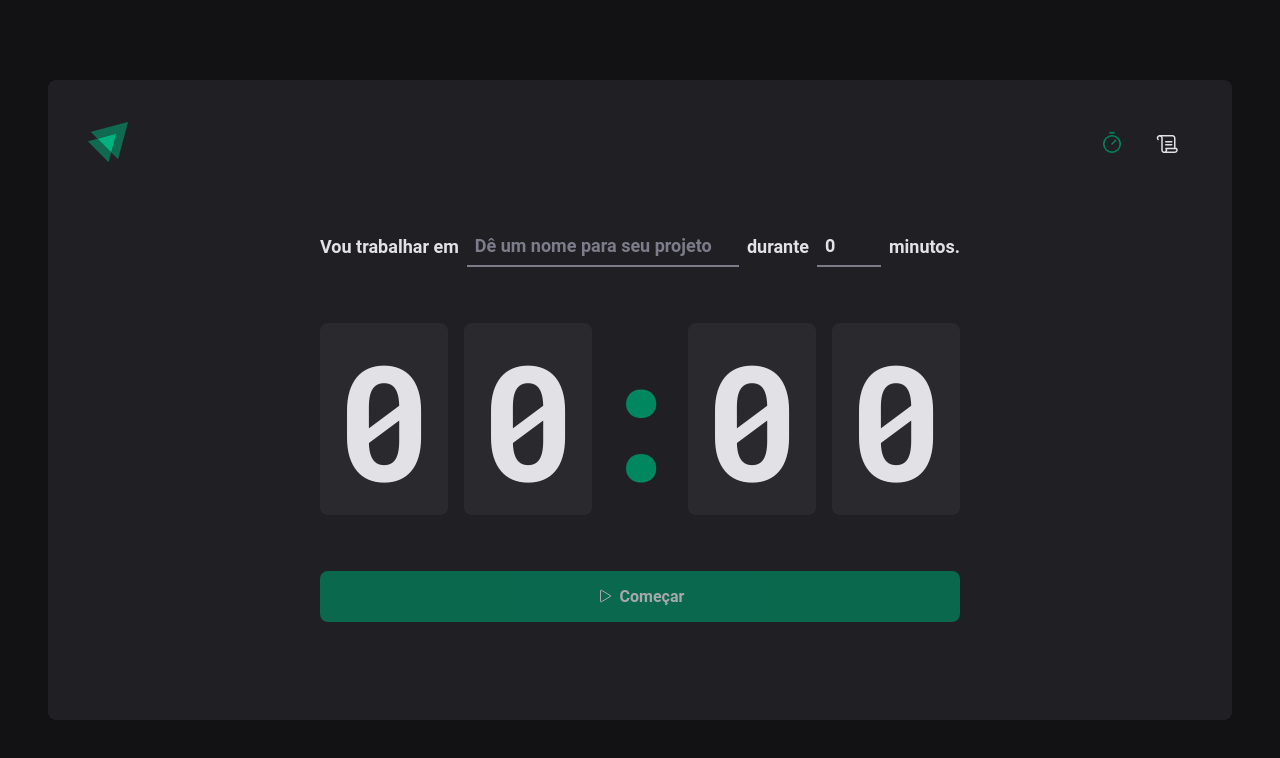
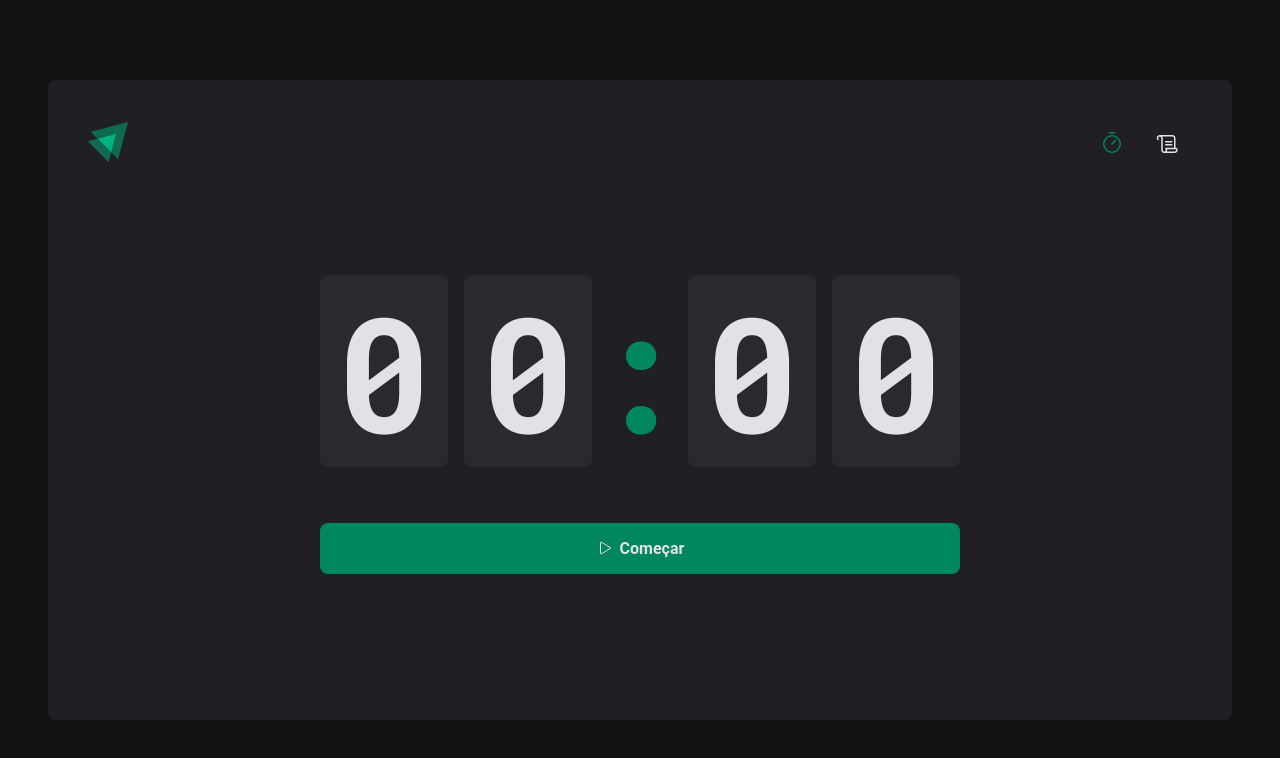
Before and after one commit to gabrielCesarino/pomodoroTimer, a React (Vite) app: page / in a window 1280 px wide. Shown: the top 758 px of the page. Built offline with nearby package versions, Linux system fonts and the light colour scheme.

Commit message:
refactor: refactoring w/ contextAPI and separating on components

```diff
--- /dev/null
+++ b/src/pages/Home/components/Countdown/index.tsx
@@ -0,0 +1,62 @@
+import { differenceInSeconds } from 'date-fns'
+import { useContext, useEffect, useState } from 'react'
+import { CyclesContext } from '../..'
+import { CountdownContainer, Separator } from './styles'
+
+export function Countdown() {
+  const { activeCycle, activeCycleId, markCurrentCycleAsFinished } =
+    useContext(CyclesContext)
+  const [amountSecondsPassed, setAmountSecondsPassed] = useState(0)
+
+  const totalSeconds = activeCycle ? activeCycle.minutesAmount * 60 : 0
+
+  useEffect(() => {
+    let interval: number
+
+    if (activeCycle) {
+      interval = setInterval(() => {
+        const secondsDifference = differenceInSeconds(
+          new Date(),
+          activeCycle.startDate,
+        )
+
+        if (secondsDifference >= totalSeconds) {
+          markCurrentCycleAsFinished()
+          setAmountSecondsPassed(totalSeconds)
+
+          clearInterval(interval)
+        } else {
+          setAmountSecondsPassed(secondsDifference)
+        }
+      }, 1000)
+    }
+
+    return () => {
+      clearInterval(interval)
+    }
+  }, [activeCycle, totalSeconds, activeCycleId, markCurrentCycleAsFinished])
+
+  const currentSeconds = activeCycle ? totalSeconds - amountSecondsPassed : 0
+
+  const minutesAmount = Math.floor(currentSeconds / 60)
+  const secondsAmount = currentSeconds % 60
+
+  const minutes = String(minutesAmount).padStart(2, '0')
+  const seconds = String(secondsAmount).padStart(2, '0')
+
+  useEffect(() => {
+    if (activeCycle) {
+      document.title = `${minutes}:${seconds}`
+    }
+  }, [minutes, seconds, activeCycle])
+
+  return (
+    <CountdownContainer>
+      <span>{minutes[0]}</span>
+      <span>{minutes[1]}</span>
+      <Separator>:</Separator>
+      <span>{seconds[0]}</span>
+      <span>{seconds[1]}</span>
+    </CountdownContainer>
+  )
+}
--- /dev/null
+++ b/src/pages/Home/components/Countdown/styles.ts
@@ -0,0 +1,27 @@
+import styled from 'styled-components'
+
+export const CountdownContainer = styled.main`
+  font-family: 'Roboto mono', monospace;
+  font-size: 10rem;
+  line-height: 8rem;
+  color: ${(props) => props.theme['gray-100']};
+
+  display: flex;
+  gap: 1rem;
+
+  span {
+    background: ${(props) => props.theme['gray-700']};
+    padding: 2rem 1rem;
+    border-radius: 8px;
+  }
+`
+
+export const Separator = styled.div`
+  padding: 2rem 0;
+  color: ${(props) => props.theme['green-500']};
+
+  width: 4rem;
+  overflow: hidden;
+  display: flex;
+  justify-content: center;
+`
--- /dev/null
+++ b/src/pages/Home/components/NewCycleForm/index.tsx
@@ -0,0 +1,51 @@
+import { FormContainer, MinutesAmountInput, TaskInput } from './styles'
+import { useForm } from 'react-hook-form'
+import * as zod from 'zod'
+import { zodResolver } from '@hookform/resolvers/zod'
+
+export function NewCycleForm() {
+  const newCycleFormValidationSchema = Zod.object({
+    task: zod.string().min(1, 'Informe a tarefa'),
+    minutesAmount: zod.number().min(5).max(60),
+  })
+
+  const { register, handleSubmit, watch, reset } = useForm<NewCycleFormData>({
+    resolver: zodResolver(newCycleFormValidationSchema),
+    defaultValues: {
+      task: '',
+      minutesAmount: 0,
+    },
+  })
+
+  return (
+    <FormContainer>
+      <label htmlFor="task">Vou trabalhar em</label>
+      <TaskInput
+        list="task-suggestions"
+        placeholder="Dê um nome para seu projeto"
+        id="task"
+        disabled={!!activeCycle}
+        {...register('task')}
+      />
+
+      <datalist id="task-suggestions">
+        <option value="Projeto 1" />
+        <option value="Projeto 12" />
+        <option value="Projeto 1" />
+      </datalist>
+
+      <label htmlFor="minutesAmount">durante</label>
+      <MinutesAmountInput
+        type="number"
+        step={5}
+        min={5}
+        max={60}
+        placeholder="00"
+        disabled={!!activeCycle}
+        id="minutesAmount"
+        {...register('minutesAmount', { valueAsNumber: true })}
+      />
+      <span>minutos.</span>
+    </FormContainer>
+  )
+}
--- /dev/null
+++ b/src/pages/Home/components/NewCycleForm/styles.ts
@@ -0,0 +1,44 @@
+import styled from 'styled-components'
+
+export const FormContainer = styled.div`
+  width: 100%;
+  display: flex;
+  align-items: center;
+  justify-content: center;
+  gap: 0.5rem;
+  color: ${(props) => props.theme['gray-100']};
+  font-size: 1.125rem;
+  font-weight: bold;
+  flex-wrap: wrap;
+`
+
+const BaseInput = styled.input`
+  background: transparent;
+  height: 2.5rem;
+  border: 0;
+  border-bottom: 2px solid ${(props) => props.theme['gray-500']};
+  font-weight: bold;
+  font-size: 1.125rem;
+  padding: 0 0.5rem;
+  color: ${(props) => props.theme['gray-100']};
+
+  &::placeholder {
+    color: ${(props) => props.theme['gray-500']};
+  }
+  &:focus {
+    box-shadow: none;
+    border-color: ${(props) => props.theme['green-500']};
+  }
+`
+
+export const TaskInput = styled(BaseInput)`
+  flex: 1;
+
+  &::-webkit-calendar-picker-indicator {
+    display: none !important;
+  }
+`
+
+export const MinutesAmountInput = styled(BaseInput)`
+  width: 4rem;
+`
--- a/src/pages/Home/index.tsx
+++ b/src/pages/Home/index.tsx
@@ -1,27 +1,18 @@
 import { HandPalm, Play } from 'phosphor-react'
-import { useForm } from 'react-hook-form'
-import { zodResolver } from '@hookform/resolvers/zod'
+
 import * as zod from 'zod'
-import { useEffect, useState } from 'react'
+import { createContext, useEffect, useState } from 'react'
 import { differenceInSeconds } from 'date-fns'
 
 import {
-  CountdownContainer,
-  FormContainer,
   HomeContainer,
-  MinutesAmountInput,
-  Separator,
   StartCountdownButton,
   StopCountdownButton,
-  TaskInput,
 } from './styles'
+import { NewCycleForm } from './components/NewCycleForm'
+import { Countdown } from './components/Countdown'
 
 // controlled / uncontrolled
-
-const newCycleFormValidationSchema = zod.object({
-  task: zod.string().min(1, 'Informe a tarefa'),
-  minutesAmount: zod.number().min(5).max(60),
-})
 
 type NewCycleFormData = zod.infer<typeof newCycleFormValidationSchema>
 
@@ -34,33 +25,21 @@
   finishedDate?: Date
 }
 
+interface CyclesContextType {
+  activeCycle: Cycle | undefined
+  activeCycleId: string | null
+  markCurrentCycleAsFinished: () => void
+}
+
+export const CyclesContext = createContext({} as CyclesContextType)
+
 export function Home() {
   const [cycles, setCycles] = useState<Cycle[]>([])
   const [activeCycleId, setActiveCycleId] = useState<string | null>(null)
-  const [amountSecondsPassed, setAmountSecondsPassed] = useState(0)
-
-  const { register, handleSubmit, watch, reset } = useForm<NewCycleFormData>({
-    resolver: zodResolver(newCycleFormValidationSchema),
-    defaultValues: {
-      task: '',
-      minutesAmount: 0,
-    },
-  })
 
   const activeCycle = cycles.find((cycle) => cycle.id === activeCycleId)
-  const totalSeconds = activeCycle ? activeCycle.minutesAmount * 60 : 0
 
-  useEffect(() => {
-    let interval: number
-
-    if (activeCycle) {
-      interval = setInterval(() => {
-        const secondsDifference = differenceInSeconds(
-          new Date(),
-          activeCycle.startDate,
-        )
-
-        if (secondsDifference >= totalSeconds) {
+  function markCurrentCycleAsFinished() {
     setCycles((state) =>
       state.map((cycle) => {
         if (cycle.id === activeCycleId) {
@@ -70,35 +49,22 @@
         }
       }),
     )
-
-          setAmountSecondsPassed(totalSeconds)
-
-          clearInterval(interval)
-        } else {
-          setAmountSecondsPassed(secondsDifference)
-        }
-      }, 1000)
   }
 
-    return () => {
-      clearInterval(interval)
-    }
-  }, [activeCycle, totalSeconds, activeCycleId])
+  // function handleCreateNewCycle(data: NewCycleFormData) {
+  //   const newCycle: Cycle = {
+  //     id: String(new Date().getTime()),
+  //     task: data.task,
+  //     minutesAmount: data.minutesAmount,
+  //     startDate: new Date(),
+  //   }
 
-  function handleCreateNewCycle(data: NewCycleFormData) {
-    const newCycle: Cycle = {
-      id: String(new Date().getTime()),
-      task: data.task,
-      minutesAmount: data.minutesAmount,
-      startDate: new Date(),
-    }
+  //   setCycles((state) => [...state, newCycle])
+  //   setActiveCycleId(newCycle.id)
+  //   setAmountSecondsPassed(0)
 
-    setCycles((state) => [...state, newCycle])
-    setActiveCycleId(newCycle.id)
-    setAmountSecondsPassed(0)
-
-    reset()
-  }
+  //   reset()
+  // }
 
   function handleInterruptCycle() {
     setCycles((state) =>
@@ -114,63 +80,17 @@
     setActiveCycleId(null)
   }
 
-  const currentSeconds = activeCycle ? totalSeconds - amountSecondsPassed : 0
-
-  const minutesAmount = Math.floor(currentSeconds / 60)
-  const secondsAmount = currentSeconds % 60
-
-  const minutes = String(minutesAmount).padStart(2, '0')
-  const seconds = String(secondsAmount).padStart(2, '0')
-
-  useEffect(() => {
-    if (activeCycle) {
-      document.title = `${minutes}:${seconds}`
-    }
-  }, [minutes, seconds, activeCycle])
-
-  const task = watch('task')
-  const isSubmitDisabled = !task
+  // const task = watch('task')
+  // const isSubmitDisabled = !task
 
   return (
     <HomeContainer>
-      <form onSubmit={handleSubmit(handleCreateNewCycle)}>
-        <FormContainer>
-          <label htmlFor="task">Vou trabalhar em</label>
-          <TaskInput
-            list="task-suggestions"
-            placeholder="Dê um nome para seu projeto"
-            id="task"
-            disabled={!!activeCycle}
-            {...register('task')}
-          />
-
-          <datalist id="task-suggestions">
-            <option value="Projeto 1" />
-            <option value="Projeto 12" />
-            <option value="Projeto 1" />
-          </datalist>
-
-          <label htmlFor="minutesAmount">durante</label>
-          <MinutesAmountInput
-            type="number"
-            step={5}
-            min={5}
-            max={60}
-            placeholder="00"
-            disabled={!!activeCycle}
-            id="minutesAmount"
-            {...register('minutesAmount', { valueAsNumber: true })}
-          />
-          <span>minutos.</span>
-        </FormContainer>
-
-        <CountdownContainer>
-          <span>{minutes[0]}</span>
-          <span>{minutes[1]}</span>
-          <Separator>:</Separator>
-          <span>{seconds[0]}</span>
-          <span>{seconds[1]}</span>
-        </CountdownContainer>
+      <form /* onSubmit={handleSubmit(handleCreateNewCycle)} */>
+        <CyclesContext.Provider
+          value={{ activeCycle, activeCycleId, markCurrentCycleAsFinished }}
+        >
+          {/* <NewCycleForm /> */}
+          <Countdown />
 
           {activeCycle ? (
             <StopCountdownButton onClick={handleInterruptCycle} type="button">
@@ -178,11 +98,14 @@
               Interromper
             </StopCountdownButton>
           ) : (
-          <StartCountdownButton disabled={isSubmitDisabled} type="submit">
+            <StartCountdownButton
+              /* disabled={isSubmitDisabled} */ type="submit"
+            >
               <Play />
               Começar
             </StartCountdownButton>
           )}
+        </CyclesContext.Provider>
       </form>
     </HomeContainer>
   )
--- a/src/pages/Home/styles.ts
+++ b/src/pages/Home/styles.ts
@@ -16,74 +16,6 @@
   }
 `
 
-export const FormContainer = styled.div`
-  width: 100%;
-  display: flex;
-  align-items: center;
-  justify-content: center;
-  gap: 0.5rem;
-  color: ${(props) => props.theme['gray-100']};
-  font-size: 1.125rem;
-  font-weight: bold;
-  flex-wrap: wrap;
-`
-
-const BaseInput = styled.input`
-  background: transparent;
-  height: 2.5rem;
-  border: 0;
-  border-bottom: 2px solid ${(props) => props.theme['gray-500']};
-  font-weight: bold;
-  font-size: 1.125rem;
-  padding: 0 0.5rem;
-  color: ${(props) => props.theme['gray-100']};
-
-  &::placeholder {
-    color: ${(props) => props.theme['gray-500']};
-  }
-  &:focus {
-    box-shadow: none;
-    border-color: ${(props) => props.theme['green-500']};
-  }
-`
-
-export const TaskInput = styled(BaseInput)`
-  flex: 1;
-
-  &::-webkit-calendar-picker-indicator {
-    display: none !important;
-  }
-`
-
-export const MinutesAmountInput = styled(BaseInput)`
-  width: 4rem;
-`
-
-export const CountdownContainer = styled.main`
-  font-family: 'Roboto mono', monospace;
-  font-size: 10rem;
-  line-height: 8rem;
-  color: ${(props) => props.theme['gray-100']};
-
-  display: flex;
-  gap: 1rem;
-
-  span {
-    background: ${(props) => props.theme['gray-700']};
-    padding: 2rem 1rem;
-    border-radius: 8px;
-  }
-`
-
-export const Separator = styled.div`
-  padding: 2rem 0;
-  color: ${(props) => props.theme['green-500']};
-
-  width: 4rem;
-  overflow: hidden;
-  display: flex;
-  justify-content: center;
-`
 export const BaseCountdownButton = styled.button`
   width: 100%;
   border: 0;
```
Lines whose indentation alone changed are shown as unchanged.
